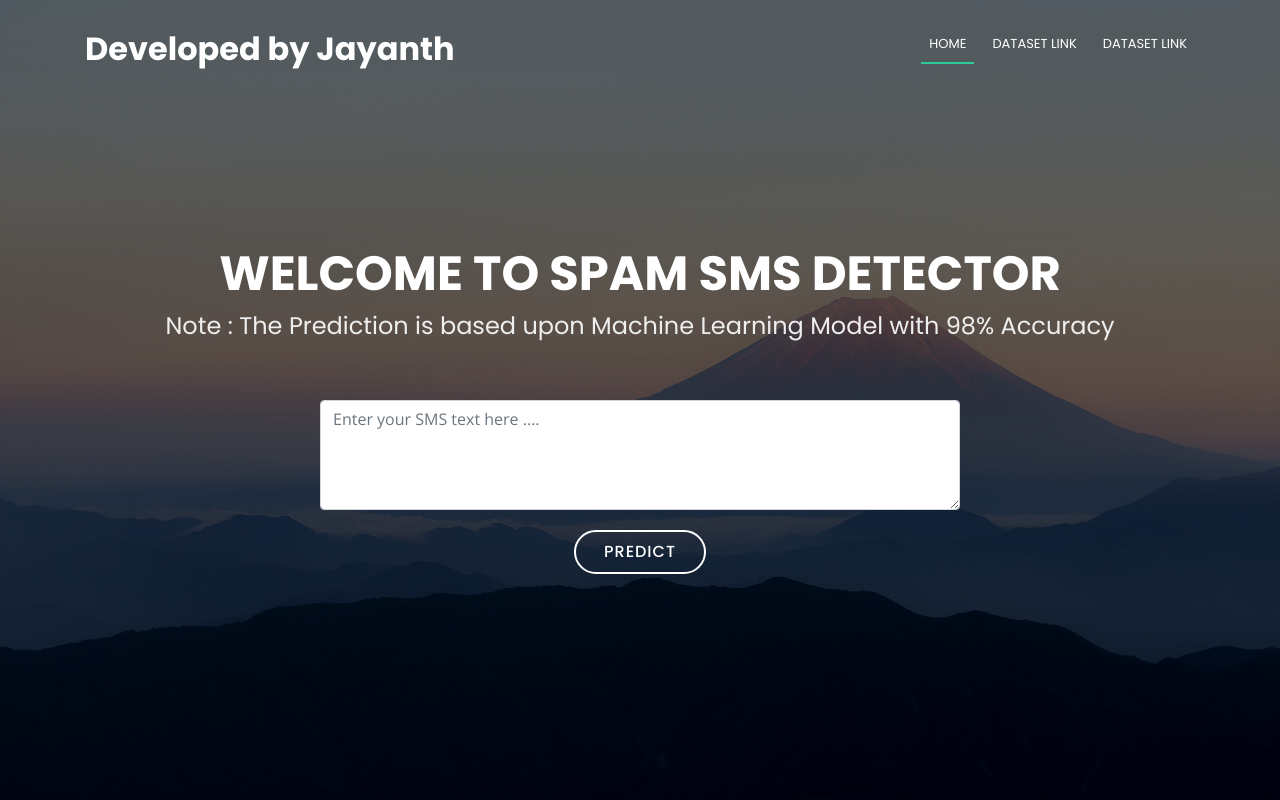
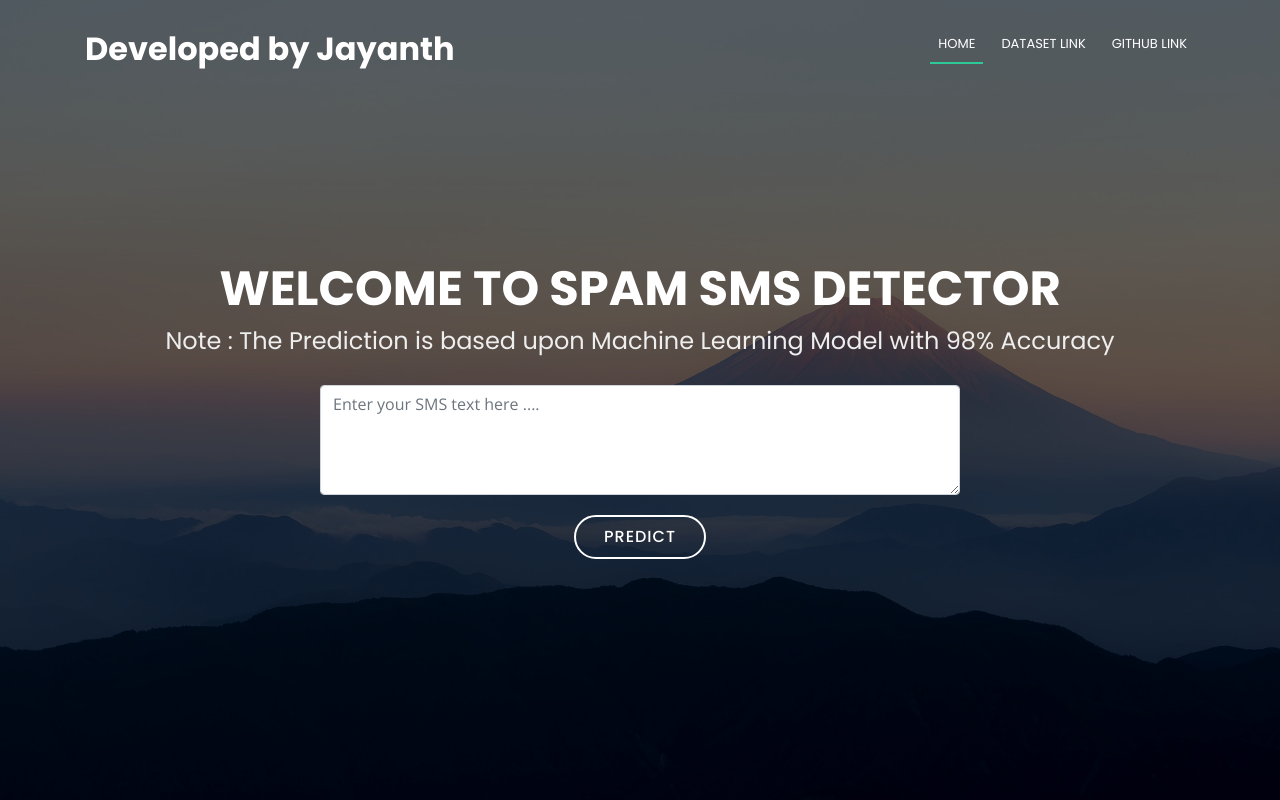
Before and after one commit to 7benson/SMS-Spam-Classifier, a Flask app: page / in a window 1280 px wide. Run offline with Flask 2, Linux system fonts and the light colour scheme; parts of the project's set-up code (start-up, migrations or seed data) failed here and were passed over; some libraries are stand-ins or nearby versions.

Commit message:
made changes to ui

```diff
--- a/app.py
+++ b/app.py
@@ -1,6 +1,6 @@
 import os
 from os import walk,path
-from flask import Flask,render_template,request
+from flask import Flask,render_template,request,redirect
 import pandas as pd
 import numpy as np
 import joblib
@@ -17,8 +17,9 @@ model=joblib.load('./static/model/multinomial-db.pkl')
 df=pd.read_csv('./static/data/spam.csv',usecols=['v1','v2'], encoding='latin-1')
 stemmer=PorterStemmer()
 @app.route('/')
-def home():
-    return render_template('index.html')
+def home(message=""):
+    redirect('/')
+    return render_template('index.html',message=message)
 
 @app.route('/predict/',methods=['POST','GET'])
 def predict():
@@ -26,6 +27,8 @@ def predict():
         print("\n\n\n\n\n\n\n")
         sentence=request.form.get('sentence')
         print('sentence===>',sentence)
+        if(sentence==""):
+            return home(message='Enter your Message')
         result=preprocess_and_predict(request.form.get('sentence'))
         print("\n\n\n\n\n\n\n")
         print("\n\n\n\n\n\n\n")
--- a/static/css/style.css
+++ b/static/css/style.css
@@ -190,7 +190,7 @@ h1, h2, h3, h4, h5, h6 {
 
 #hero h2 {
   color: #eee;
-  margin-bottom: 50px;
+  margin-bottom: 0px;
   font-size: 24px;
 }
 
--- a/templates/index.html
+++ b/templates/index.html
@@ -7,6 +7,7 @@
     <h2>Note : The Prediction is based upon Machine Learning Model with 98% Accuracy</h2>
     <form style='width:-webkit-fill-available' action='/predict/' method="post">
       <div class="form-group"  style='width:-webkit-fill-available!important;margin:10px 25vw;'>
+        <p style='color:red;'>{{message}}</p>
         <textarea   class="form-control" id='sentence' name='sentence' id="exampleFormControlTextarea1" placeholder="Enter your SMS text here ...." rows="4"></textarea>
       </div>
       <button type="submit" class="btn-get-started">Predict</button>
--- a/templates/layout.html
+++ b/templates/layout.html
@@ -44,7 +44,7 @@
         <ul class="nav-menu">
           <li class="menu-active"><a href="#hero">Home</a></li>
           <li><a target="_blank" href="https://www.kaggle.com/uciml/sms-spam-collection-dataset">Dataset Link</a></li>
-          <li><a target="_blank" href="https://github.com/7benson/SMS-Spam-Classifier">Dataset Link</a></li>
+          <li><a target="_blank" href="https://github.com/7benson/SMS-Spam-Classifier">Github Link</a></li>
         </ul>
       </nav><!-- #nav-menu-container -->
     </div>
```
